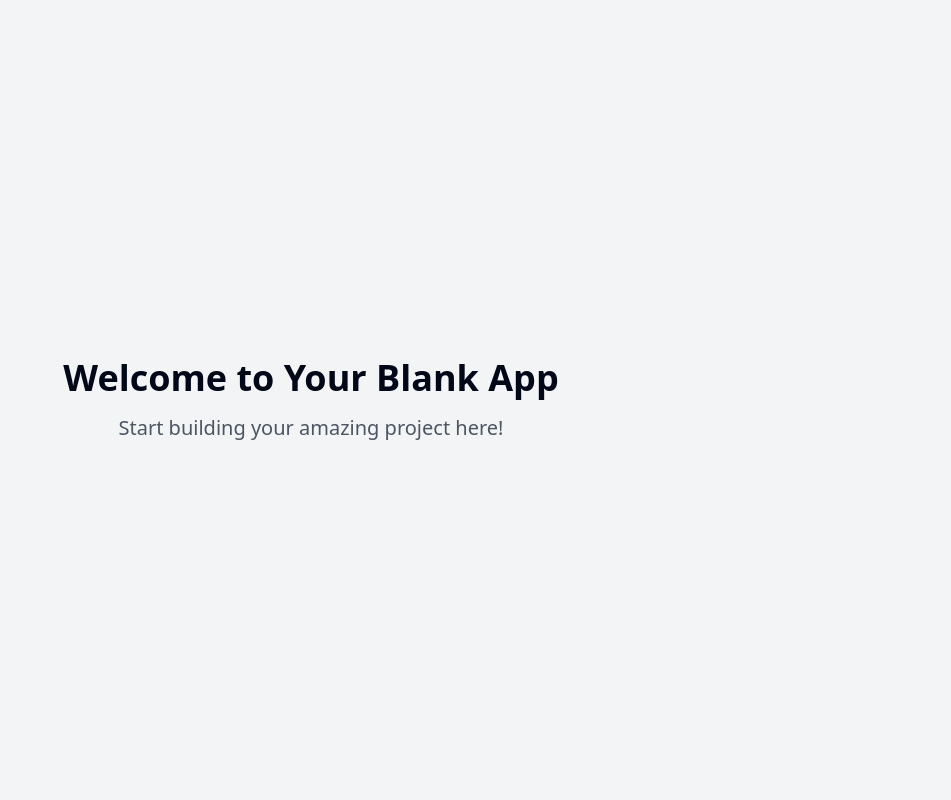
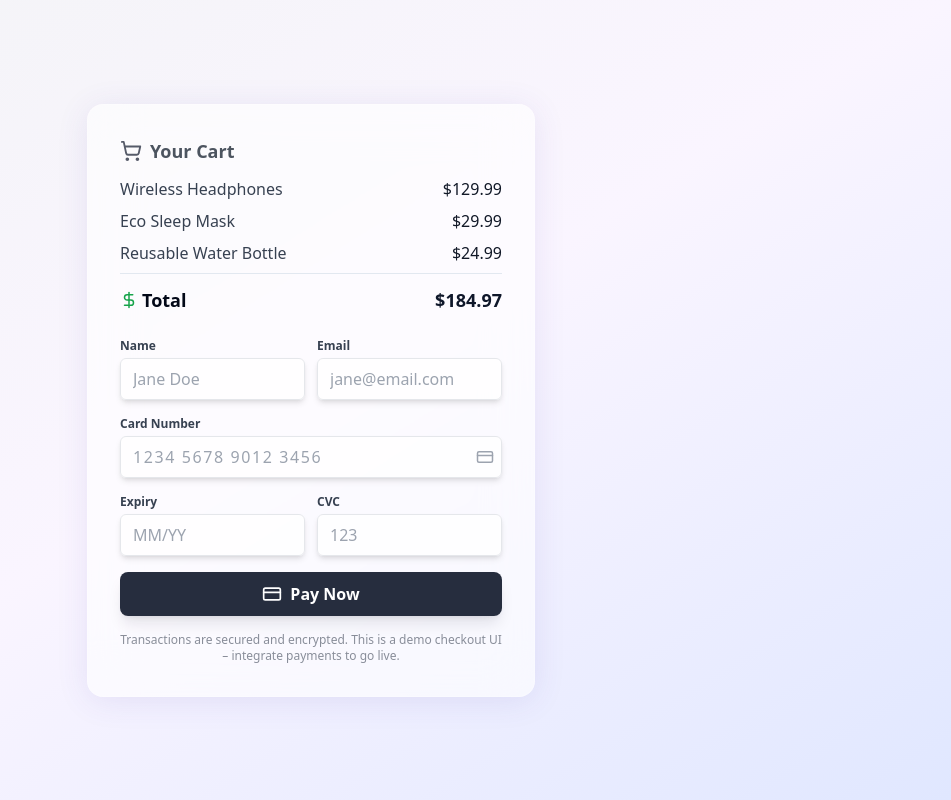
Before and after one commit to Rckbastos/clear-cart-checkout, a React (Vite) app: page / in a window 1280 px wide. Shown: the whole page, without its empty margins (329-1280 px from the left). Built offline with nearby package versions, Linux system fonts and the light colour scheme.

Commit message:
Add transparent checkout payment
Implement the front end for a transparent checkout payment system for e-commerce.

```diff
--- /dev/null
+++ b/src/components/CartSummary.tsx
@@ -0,0 +1,36 @@
+
+import { ShoppingCart, DollarSign } from "lucide-react";
+
+const mockProducts = [
+  { name: "Wireless Headphones", price: 129.99 },
+  { name: "Eco Sleep Mask", price: 29.99 },
+  { name: "Reusable Water Bottle", price: 24.99 },
+];
+
+const getTotal = () =>
+  mockProducts.reduce((sum, product) => sum + product.price, 0);
+
+const CartSummary = () => (
+  <div className="mb-6">
+    <div className="flex items-center mb-3">
+      <ShoppingCart size={22} className="mr-2 text-primary/70" />
+      <span className="font-bold text-lg text-gray-800/80">Your Cart</span>
+    </div>
+    <div className="space-y-2 mb-2">
+      {mockProducts.map((item, i) => (
+        <div key={i} className="flex justify-between items-center">
+          <span className="text-gray-700">{item.name}</span>
+          <span className="text-gray-900 font-medium">${item.price.toFixed(2)}</span>
+        </div>
+      ))}
+    </div>
+    <div className="flex justify-between items-center border-t pt-3 mt-2 font-semibold text-lg">
+      <span className="flex items-center gap-1">
+        <DollarSign size={18} className="text-green-600" /> Total
+      </span>
+      <span className="text-primary">${getTotal().toFixed(2)}</span>
+    </div>
+  </div>
+);
+
+export default CartSummary;
--- /dev/null
+++ b/src/components/CheckoutCard.tsx
@@ -0,0 +1,15 @@
+
+import CartSummary from "./CartSummary";
+import CheckoutForm from "./CheckoutForm";
+
+const CheckoutCard = () => (
+  <div className="w-full max-w-md mx-auto glass-morphism shadow-xl rounded-2xl p-8 fade-in">
+    <CartSummary />
+    <CheckoutForm />
+    <p className="mt-4 text-center text-xs text-gray-500/80">
+      Transactions are secured and encrypted. This is a demo checkout UI &ndash; integrate payments to go live.
+    </p>
+  </div>
+);
+
+export default CheckoutCard;
--- /dev/null
+++ b/src/components/CheckoutForm.tsx
@@ -0,0 +1,130 @@
+
+import { useState } from "react";
+import { useToast } from "@/hooks/use-toast";
+import { CreditCard } from "lucide-react";
+
+const CheckoutForm = () => {
+  const { toast } = useToast();
+  const [loading, setLoading] = useState(false);
+
+  const [form, setForm] = useState({
+    name: "",
+    email: "",
+    card: "",
+    expiry: "",
+    cvc: "",
+  });
+
+  const handleChange = (e: React.ChangeEvent<HTMLInputElement>) => {
+    setForm({ ...form, [e.target.name]: e.target.value });
+  };
+
+  const handleSubmit = (e: React.FormEvent) => {
+    e.preventDefault();
+    setLoading(true);
+    setTimeout(() => {
+      setLoading(false);
+      toast({
+        title: "Payment simulated",
+        description: "Checkout UI only. Integrate Stripe or another provider for real payments.",
+      });
+    }, 1200);
+  };
+
+  return (
+    <form onSubmit={handleSubmit} className="space-y-4 ">
+      <div className="flex gap-3">
+        <div className="w-1/2">
+          <label className="block text-xs font-semibold mb-1 text-gray-700">Name</label>
+          <input
+            className="w-full rounded-md bg-white/75 border border-gray-200 px-3 py-2 outline-none transition-all focus:(border-primary shadow-md shadow-primary/10) text-gray-900"
+            type="text"
+            name="name"
+            required
+            autoComplete="name"
+            value={form.name}
+            onChange={handleChange}
+            placeholder="Jane Doe"
+          />
+        </div>
+        <div className="w-1/2">
+          <label className="block text-xs font-semibold mb-1 text-gray-700">Email</label>
+          <input
+            className="w-full rounded-md bg-white/75 border border-gray-200 px-3 py-2 outline-none transition-all focus:(border-primary shadow-md shadow-primary/10) text-gray-900"
+            type="email"
+            name="email"
+            autoComplete="email"
+            required
+            value={form.email}
+            onChange={handleChange}
+            placeholder="jane@email.com"
+          />
+        </div>
+      </div>
+      <div className="relative">
+        <label className="block text-xs font-semibold mb-1 text-gray-700">Card Number</label>
+        <input
+          className="w-full rounded-md bg-white/75 border border-gray-200 px-3 py-2 pr-9 outline-none transition-all focus:(border-primary shadow-md shadow-primary/10) text-gray-900 tracking-widest"
+          type="text"
+          name="card"
+          required
+          inputMode="numeric"
+          maxLength={19}
+          value={form.card}
+          onChange={handleChange}
+          placeholder="1234 5678 9012 3456"
+        />
+        <CreditCard
+          size={18}
+          className="absolute right-2 top-8 text-gray-400 pointer-events-none"
+        />
+      </div>
+      <div className="flex gap-3">
+        <div className="w-1/2">
+          <label className="block text-xs font-semibold mb-1 text-gray-700">Expiry</label>
+          <input
+            className="w-full rounded-md bg-white/75 border border-gray-200 px-3 py-2 outline-none transition-all focus:(border-primary shadow-md shadow-primary/10) text-gray-900"
+            type="text"
+            name="expiry"
+            required
+            maxLength={5}
+            inputMode="numeric"
+            value={form.expiry}
+            onChange={handleChange}
+            placeholder="MM/YY"
+          />
+        </div>
+        <div className="w-1/2">
+          <label className="block text-xs font-semibold mb-1 text-gray-700">CVC</label>
+          <input
+            className="w-full rounded-md bg-white/75 border border-gray-200 px-3 py-2 outline-none transition-all focus:(border-primary shadow-md shadow-primary/10) text-gray-900"
+            type="text"
+            name="cvc"
+            required
+            maxLength={4}
+            inputMode="numeric"
+            value={form.cvc}
+            onChange={handleChange}
+            placeholder="123"
+          />
+        </div>
+      </div>
+      <button
+        type="submit"
+        disabled={loading}
+        className="w-full mt-3 inline-flex items-center justify-center rounded-lg bg-primary/90 hover:bg-primary text-white font-semibold py-2.5 transition-all duration-150 shadow-lg shadow-primary/10 disabled:bg-gray-400/80 disabled:cursor-not-allowed"
+      >
+        {loading ? (
+          <span className="animate-pulse">Processing...</span>
+        ) : (
+          <>
+            <CreditCard size={20} className="mr-2" />
+            Pay Now
+          </>
+        )}
+      </button>
+    </form>
+  );
+};
+
+export default CheckoutForm;
--- a/src/index.css
+++ b/src/index.css
@@ -99,3 +99,16 @@
     @apply bg-background text-foreground;
   }
 }
+
+@layer utilities {
+  .glass-morphism {
+    @apply backdrop-blur-xl bg-white/60 border border-white/20 shadow-[0_4px_32px_0_rgba(80,59,168,0.10)] rounded-2xl;
+  }
+  .fade-in {
+    animation: fadeIn 0.5s cubic-bezier(0.23, 1, 0.32, 1) both;
+  }
+  @keyframes fadeIn {
+    from { opacity: 0; transform: translateY(16px);}
+    to { opacity: 1; transform: none;}
+  }
+}
--- a/src/pages/Index.tsx
+++ b/src/pages/Index.tsx
@@ -1,12 +1,10 @@
-// Update this page (the content is just a fallback if you fail to update the page)
+
+import CheckoutCard from "@/components/CheckoutCard";
 
 const Index = () => {
   return (
-    <div className="min-h-screen flex items-center justify-center bg-gray-100">
-      <div className="text-center">
-        <h1 className="text-4xl font-bold mb-4">Welcome to Your Blank App</h1>
-        <p className="text-xl text-gray-600">Start building your amazing project here!</p>
-      </div>
+    <div className="min-h-screen flex items-center justify-center bg-gradient-to-br from-gray-100 via-purple-50 to-indigo-100 dark:from-neutral-900 dark:via-indigo-950 dark:to-gray-900 transition-all duration-300">
+      <CheckoutCard />
     </div>
   );
 };
```
